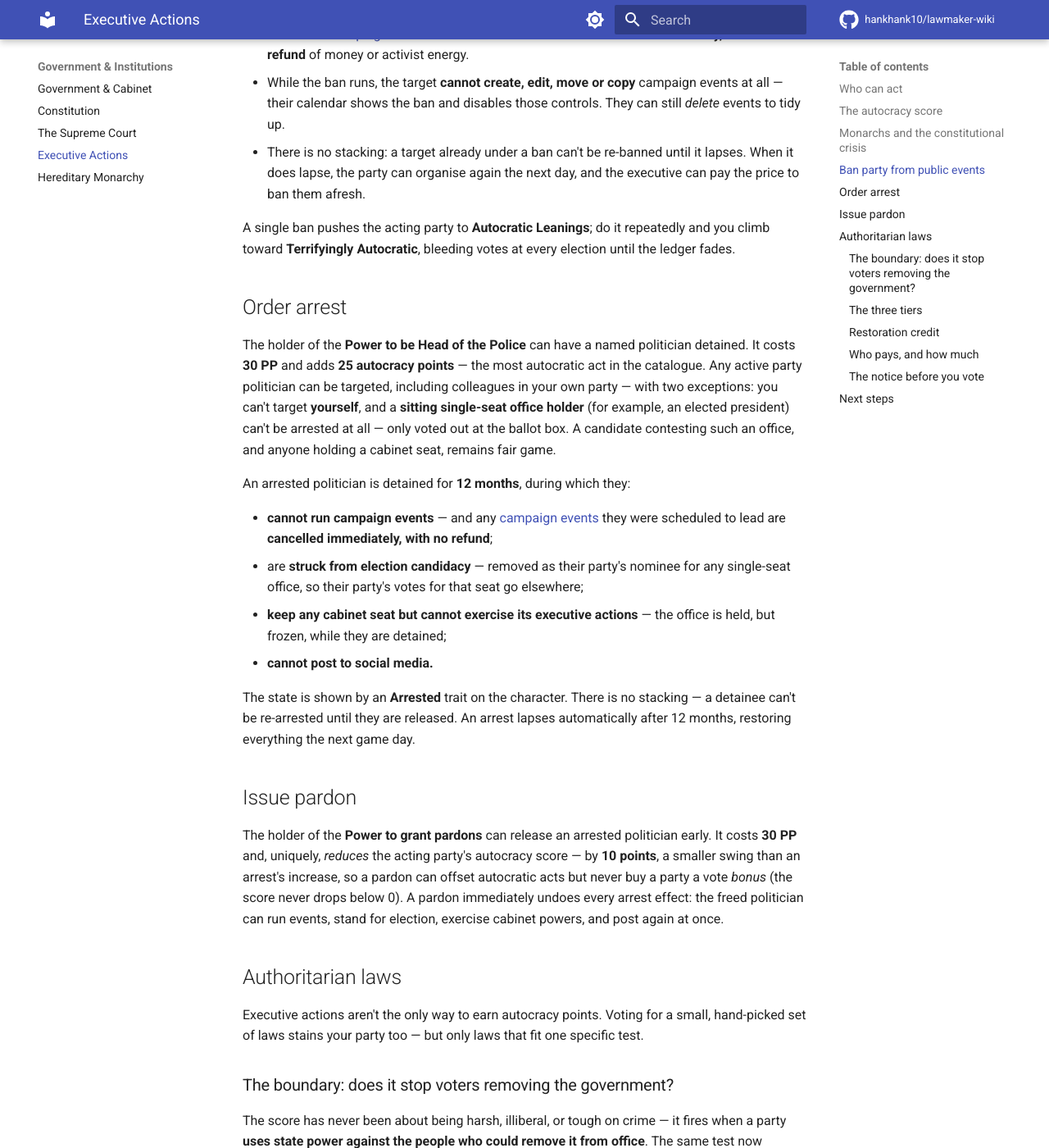
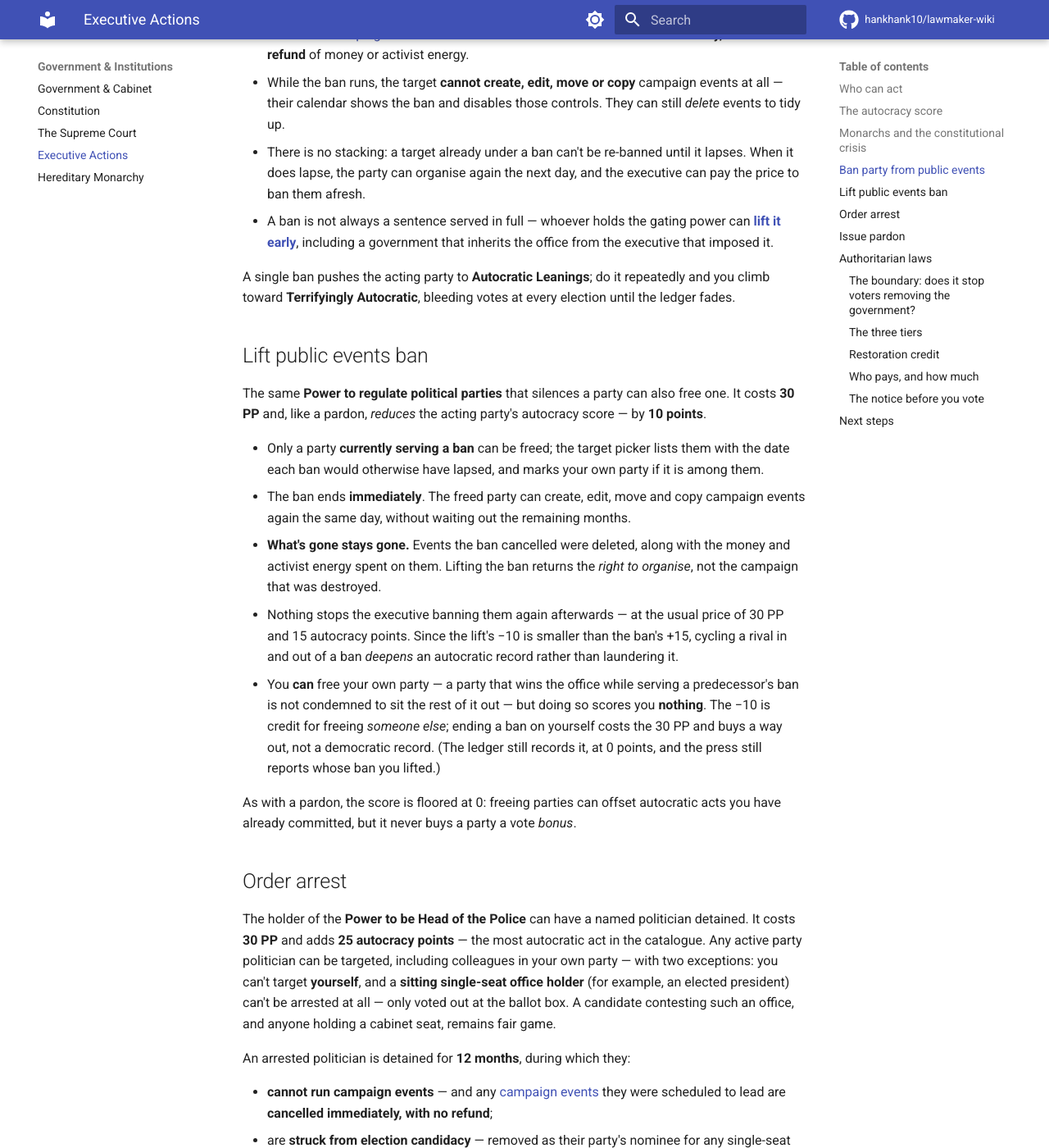
Before and after one commit to hankhank10/lawmaker-wiki, an MkDocs documentation site: the page built from docs/gameplay/executive-actions.md, in a window 1280 px wide and 1400 px high, scrolled down 2251 px. Shown: the whole window at 82% size. Built offline with MkDocs 1.6.1 and Material for MkDocs 9.7.7, drawn with Linux system fonts in a browser that asks for light colours; comment, search, counter and statistics services are not loaded.

Commit message:
📝 Sync from private repo
Auto-synced from hankhank10/lawmaker/game-manual

```diff
--- a/docs/gameplay/executive-actions.md
+++ b/docs/gameplay/executive-actions.md
@@ -46,8 +46,21 @@ The holder of the **Power to regulate political parties** can silence a rival:
 - The target party is **banned from organising public events for 6 months**. Any of their scheduled [campaign events](campaigning.md) inside the ban window are **cancelled immediately, with no refund** of money or activist energy.
 - While the ban runs, the target **cannot create, edit, move or copy** campaign events at all — their calendar shows the ban and disables those controls. They can still *delete* events to tidy up.
 - There is no stacking: a target already under a ban can't be re-banned until it lapses. When it does lapse, the party can organise again the next day, and the executive can pay the price to ban them afresh.
+- A ban is not always a sentence served in full — whoever holds the gating power can **[lift it early](#lift-public-events-ban)**, including a government that inherits the office from the executive that imposed it.
 
 A single ban pushes the acting party to **Autocratic Leanings**; do it repeatedly and you climb toward **Terrifyingly Autocratic**, bleeding votes at every election until the ledger fades.
+
+## Lift public events ban
+
+The same **Power to regulate political parties** that silences a party can also free one. It costs **30 PP** and, like a pardon, *reduces* the acting party's autocracy score — by **10 points**.
+
+- Only a party **currently serving a ban** can be freed; the target picker lists them with the date each ban would otherwise have lapsed, and marks your own party if it is among them.
+- The ban ends **immediately**. The freed party can create, edit, move and copy campaign events again the same day, without waiting out the remaining months.
+- **What's gone stays gone.** Events the ban cancelled were deleted, along with the money and activist energy spent on them. Lifting the ban returns the *right to organise*, not the campaign that was destroyed.
+- Nothing stops the executive banning them again afterwards — at the usual price of 30 PP and 15 autocracy points. Since the lift's −10 is smaller than the ban's +15, cycling a rival in and out of a ban *deepens* an autocratic record rather than laundering it.
+- You **can** free your own party — a party that wins the office while serving a predecessor's ban is not condemned to sit the rest of it out — but doing so scores you **nothing**. The −10 is credit for freeing *someone else*; ending a ban on yourself costs the 30 PP and buys a way out, not a democratic record. (The ledger still records it, at 0 points, and the press still reports whose ban you lifted.)
+
+As with a pardon, the score is floored at 0: freeing parties can offset autocratic acts you have already committed, but it never buys a party a vote *bonus*.
 
 ## Order arrest
 
```
